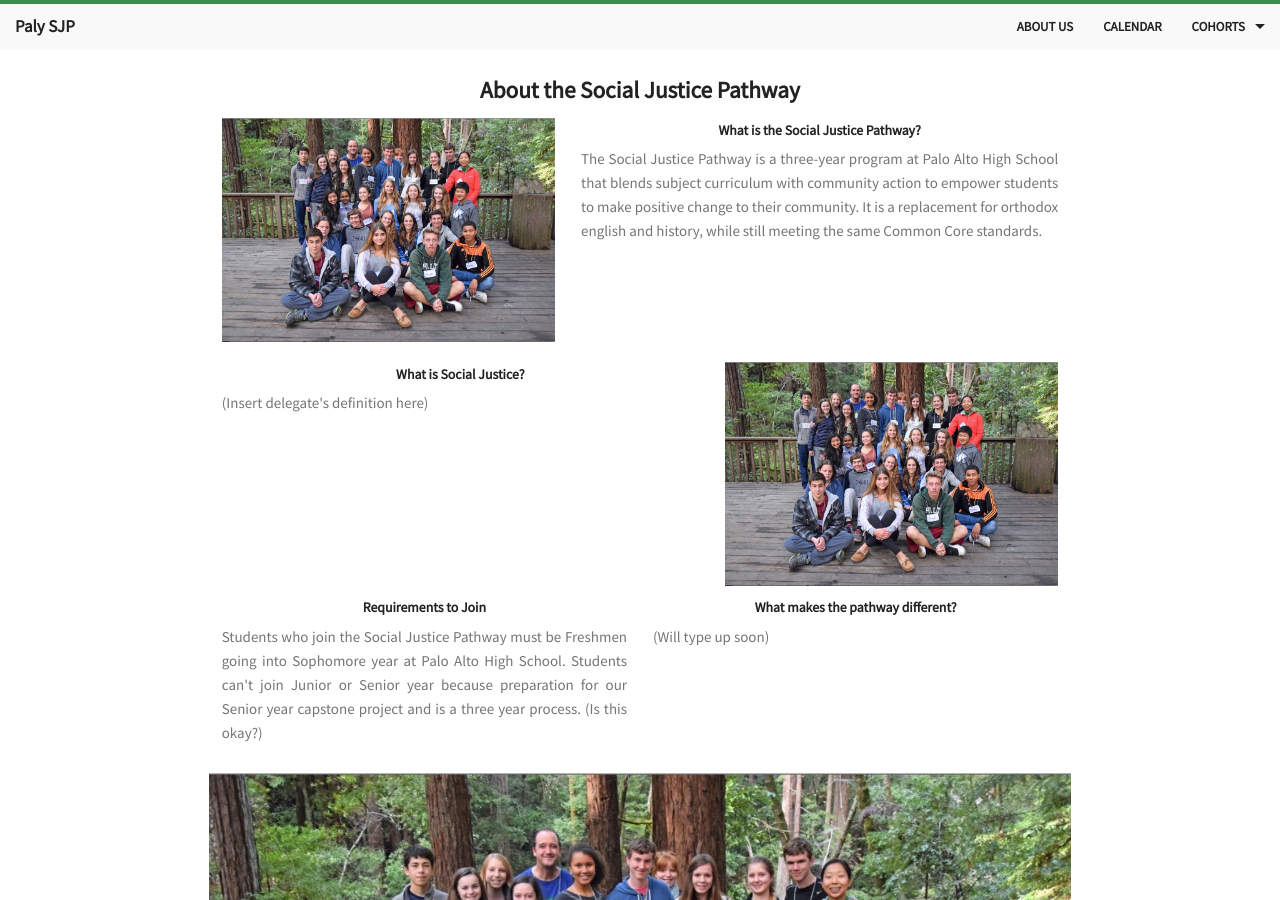
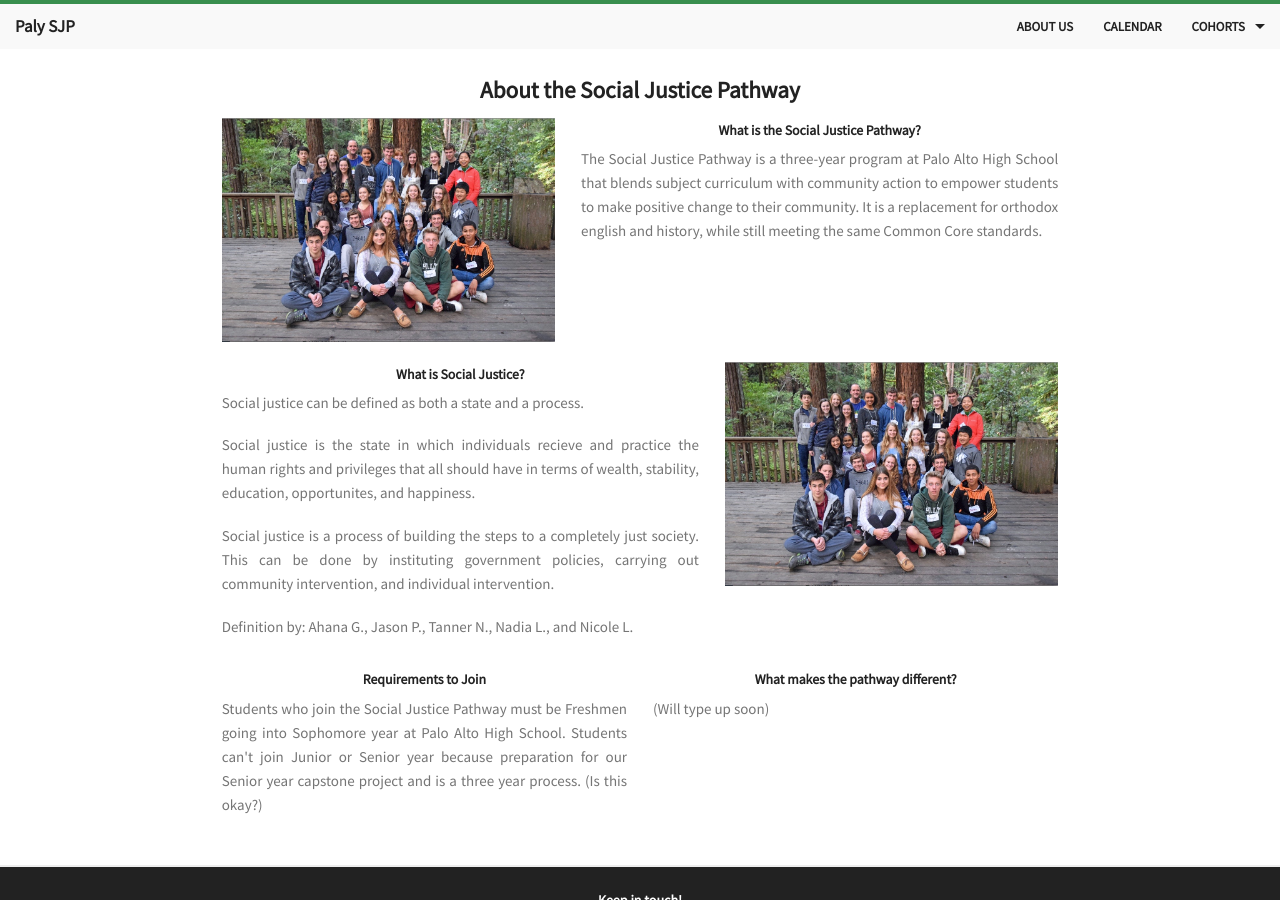
Before and after one commit to rafilong/palysjp-website, a Jekyll site: the page built from about.html, in a window 1280 px wide and 900 px high. Built offline with Jekyll 4.4.1, drawn with Linux system fonts in a browser that asks for light colours; Markdown is read by kramdown in place of the engine named in the settings.

Commit message:
Added text

```diff
--- a/about.html
+++ b/about.html
@@ -18,7 +18,10 @@ title: About Us
 <div class="row">
   <div class="small-12 large-7 columns">
     <h6>What is Social Justice?</h6>
-    <p>(Insert delegate's definition here)</p>
+    <p> Social justice can be defined as both a state and a process.</p>
+    <p>Social justice is the state in which individuals recieve and practice the human rights and privileges that all should have in terms of wealth, stability, education, opportunites, and happiness.</p>
+    <p>Social justice is a process of building the steps to a completely just society. This can be done by instituting government policies, carrying out community intervention, and individual intervention.</p>
+    <p> Definition by: Ahana G., Jason P., Tanner N., Nadia L., and Nicole L.</p>
   </div>
   <div class="small-12 large-5 columns">
     <img src="/assets/img/photo/camp_unity.png" />
@@ -35,7 +38,3 @@ title: About Us
     <p>(Will type up soon)</p>
   </div>
 </div>
-
-<div class="row">
-  <img src="/assets/img/photo/camp_unity.png" />
-</div>
```
